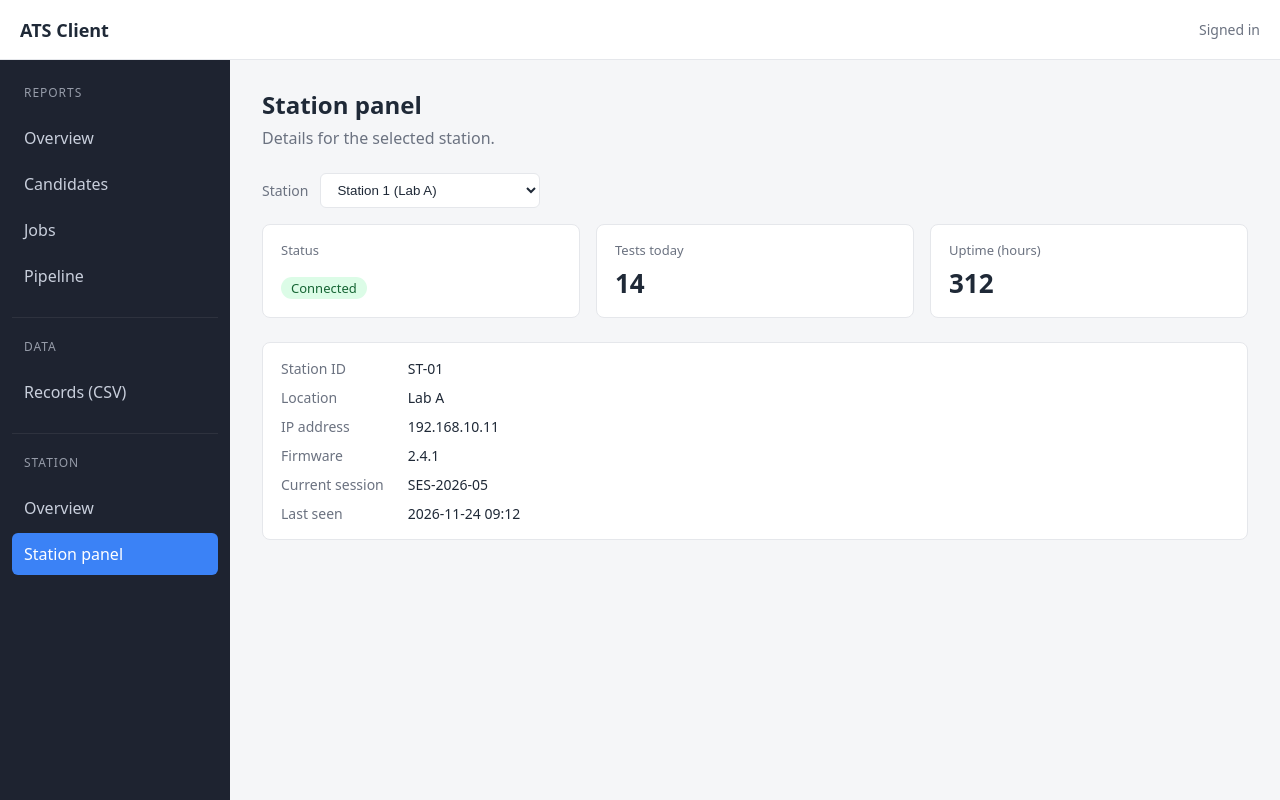
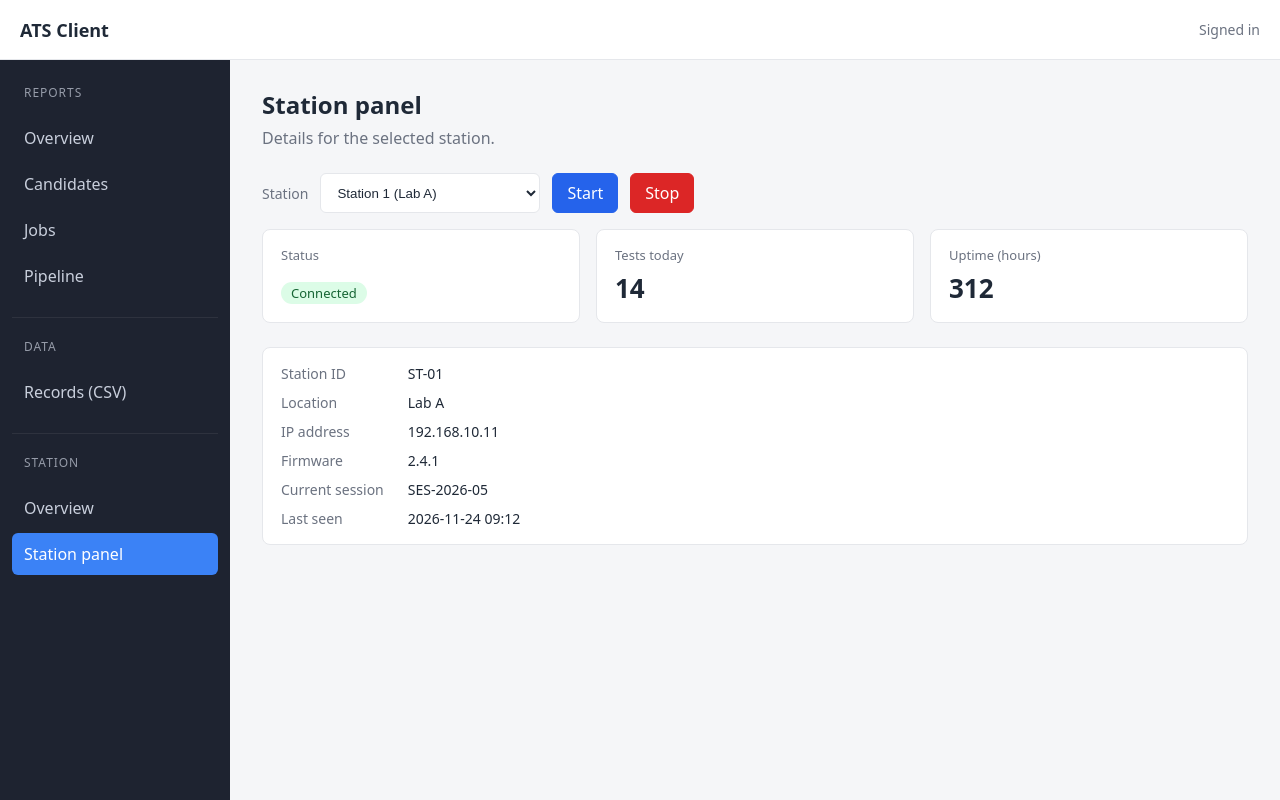
Before and after one commit to alex639hz/ats_client, a React (Vite) app: page / in a window 1280 px wide. Both pictures are taken after a click on the button "Station panel". Built offline with nearby package versions, Linux system fonts and the light colour scheme.

Commit message:
add start/stop proc

```diff
--- a/src/App.css
+++ b/src/App.css
@@ -195,6 +195,17 @@
   color: #fff;
 }
 
+.btn-danger {
+  background: #dc2626;
+  border-color: #dc2626;
+  color: #fff;
+}
+
+.btn:disabled {
+  opacity: 0.6;
+  cursor: not-allowed;
+}
+
 .btn:focus-visible {
   outline: 2px solid var(--accent);
   outline-offset: 2px;
@@ -203,6 +214,11 @@
 .error {
   margin-bottom: 12px;
   color: #b91c1c;
+}
+
+.success {
+  margin-bottom: 12px;
+  color: #15803d;
 }
 
 .records-meta {
--- a/src/components/StationPanel.tsx
+++ b/src/components/StationPanel.tsx
@@ -1,3 +1,5 @@
+import { useState } from 'react'
+import { sendFrameworkCommand, type FrameworkAction } from '../data/framework'
 import { stations, type StationStatus } from '../data/stations'
 
 interface StationPanelProps {
@@ -13,6 +15,22 @@ const statusLabel: Record<StationStatus, string> = {
 
 export default function StationPanel({ stationId, onSelectStation }: StationPanelProps) {
   const station = stations.find((s) => s.id === stationId) ?? stations[0]
+  const [pending, setPending] = useState<FrameworkAction | null>(null)
+  const [message, setMessage] = useState<{ ok: boolean; text: string } | null>(null)
+
+  async function runCommand(action: FrameworkAction) {
+    setPending(action)
+    setMessage(null)
+    try {
+      await sendFrameworkCommand(action, 'dut_test')
+      setMessage({ ok: true, text: action === 'start' ? 'Test started.' : 'Test stopped.' })
+    } catch (err) {
+      const text = err instanceof Error ? err.message : String(err)
+      setMessage({ ok: false, text: `Failed to ${action} test: ${text}` })
+    } finally {
+      setPending(null)
+    }
+  }
 
   return (
     <div>
@@ -37,7 +55,25 @@ export default function StationPanel({ stationId, onSelectStation }: StationPane
             </option>
           ))}
         </select>
+        <button
+          type="button"
+          className="btn btn-primary"
+          disabled={pending !== null}
+          onClick={() => void runCommand('start')}
+        >
+          {pending === 'start' ? 'Starting…' : 'Start'}
+        </button>
+        <button
+          type="button"
+          className="btn btn-danger"
+          disabled={pending !== null}
+          onClick={() => void runCommand('stop')}
+        >
+          {pending === 'stop' ? 'Stopping…' : 'Stop'}
+        </button>
       </div>
+
+      {message && <p className={message.ok ? 'success' : 'error'}>{message.text}</p>}
 
       <div className="stats">
         <div className="stat-card">
--- /dev/null
+++ b/src/data/framework.ts
@@ -0,0 +1,20 @@
+// Calls to the test framework API. The browser hits /framework/*, which the
+// Vite dev server proxies to FRAMEWORK_URL (see vite.config.ts).
+export type FrameworkAction = 'start' | 'stop'
+
+export async function sendFrameworkCommand(action: FrameworkAction, test = 'dut_test'): Promise<unknown> {
+  const res = await fetch(`/framework/${action}/${encodeURIComponent(test)}`, { method: 'POST' })
+  const text = await res.text()
+  let body: unknown = text
+  try {
+    body = text ? JSON.parse(text) : null
+  } catch {
+    // non-JSON response; keep raw text
+  }
+  if (!res.ok) {
+    const detail =
+      body && typeof body === 'object' && 'detail' in body ? String((body as { detail: unknown }).detail) : text
+    throw new Error(detail || `HTTP ${res.status}`)
+  }
+  return body
+}
--- a/vite.config.ts
+++ b/vite.config.ts
@@ -14,7 +14,21 @@ function apiPlugin(): Plugin {
   }
 }
 
+// Test framework API (start/stop tests). Override with FRAMEWORK_URL, e.g.
+//   FRAMEWORK_URL=http://127.0.0.1:8000
+const FRAMEWORK_URL = process.env.FRAMEWORK_URL ?? 'http://127.0.0.1:8088'
+
 // https://vite.dev/config/
 export default defineConfig({
   plugins: [react(), apiPlugin()],
+  server: {
+    proxy: {
+      // /framework/start/dut_test -> FRAMEWORK_URL/start/dut_test
+      '/framework': {
+        target: FRAMEWORK_URL,
+        changeOrigin: true,
+        rewrite: (path) => path.replace(/^\/framework/, ''),
+      },
+    },
+  },
 })
```
